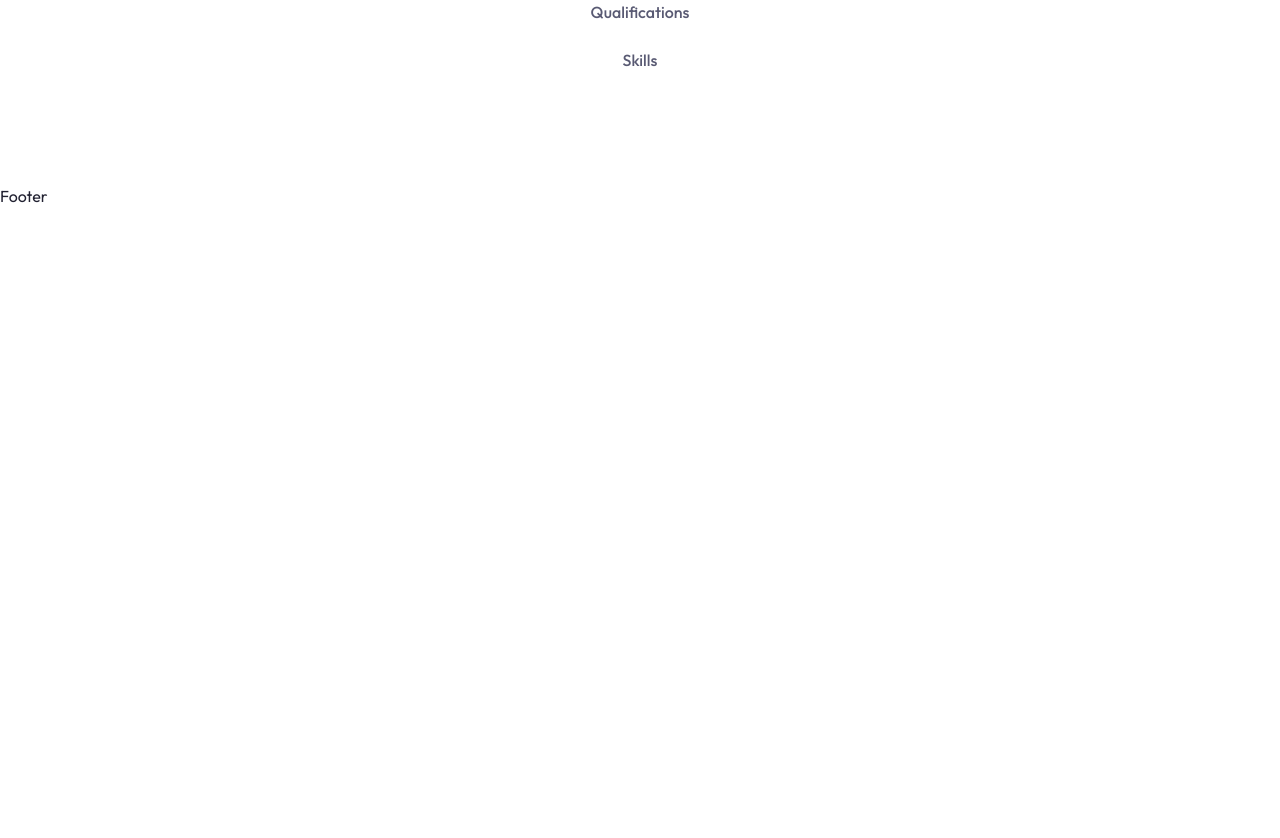
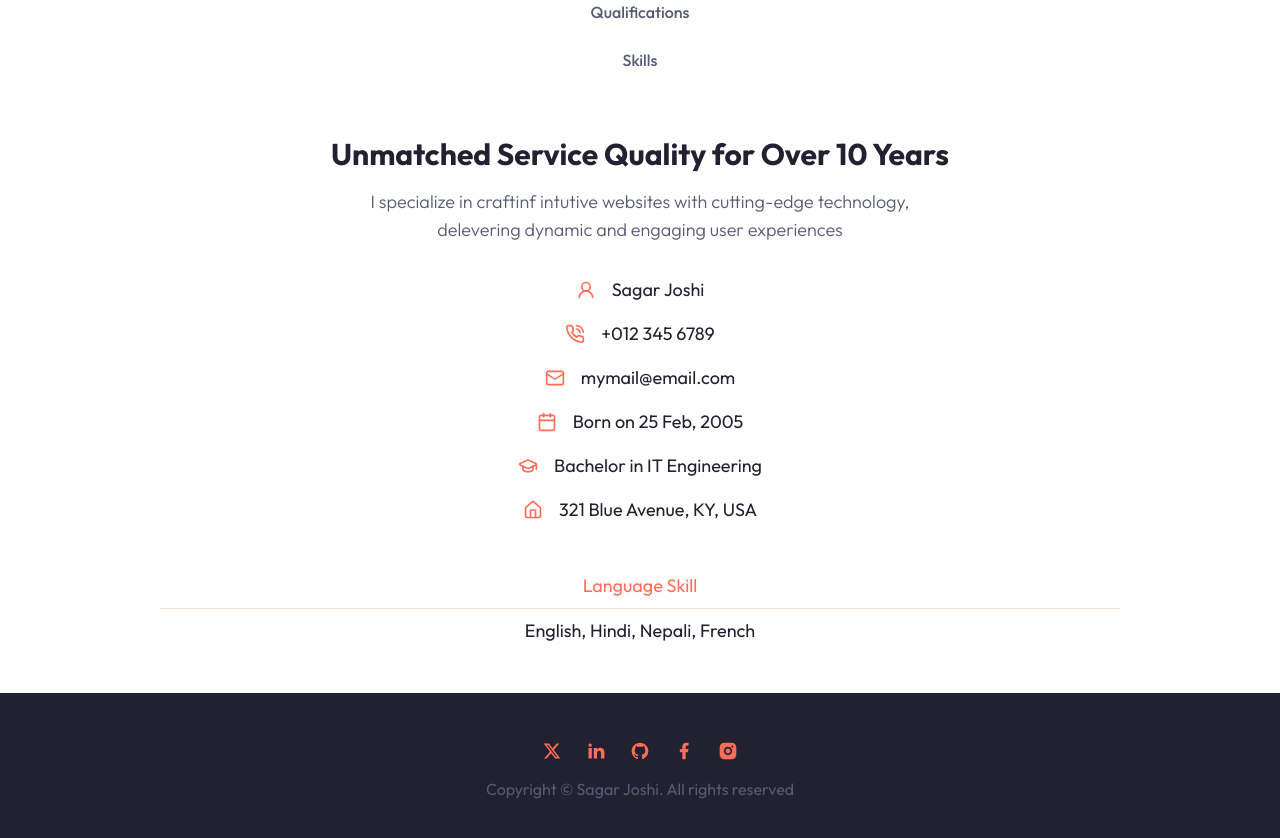
Before and after one commit to joceesagar/Portfolio, a Next.js app: page / in a window 1280 px wide. Shown: the part 940-1778 px from the top of the page. Before the commit the page ends 1148 px from the top, so only its background shows below. Built offline with nearby package versions, Linux system fonts and the light colour scheme.

Commit message:
added footer

```diff
--- a/components/About.tsx
+++ b/components/About.tsx
@@ -148,7 +148,7 @@
                 </div>
                 {/* tabs */}
                 <div className='flex-1'>
-                    <Tabs>
+                    <Tabs defaultValue='personal'>
                         <TabsList className='w-full grid xl:grid-cols-3 xl:max-w-[520px] xl:border dark:border-none'>
                             <TabsTrigger className='w-[162px] xl:w-auto' value='personal'>Personal Info</TabsTrigger>
                             <TabsTrigger className='w-[162px] xl:w-auto' value='qualification'>Qualifications</TabsTrigger>
--- a/components/Footer.tsx
+++ b/components/Footer.tsx
@@ -1,8 +1,23 @@
-import React from 'react'
+import Socials from "./Socials"
 
 const Footer = () => {
   return (
-    <footer>Footer</footer>
+    <footer className="bg-secondary py-12">
+      <div className="container mx-auto">
+        <div className="flex flex-col items-center justify-between">
+          {/* socials */}
+          <Socials
+          containerStyles="flex gap-x-6 mx-auto xl:mx-0 mb-4"
+          iconStyles="text-primary text-[20px]"
+
+          />
+          {/* copyright */}
+          <div className="text-muted-foreground">
+            Copyright &copy; Sagar Joshi. All rights reserved
+          </div>
+        </div>
+      </div>
+    </footer>
   )
 }
 
--- a/components/MobileNav.tsx
+++ b/components/MobileNav.tsx
@@ -4,6 +4,7 @@
 import Logo from './Logo'
 import Nav from './Nav'
 import Socials from './Socials'
+
 
 const MobileNav = () => {
   return (
```
